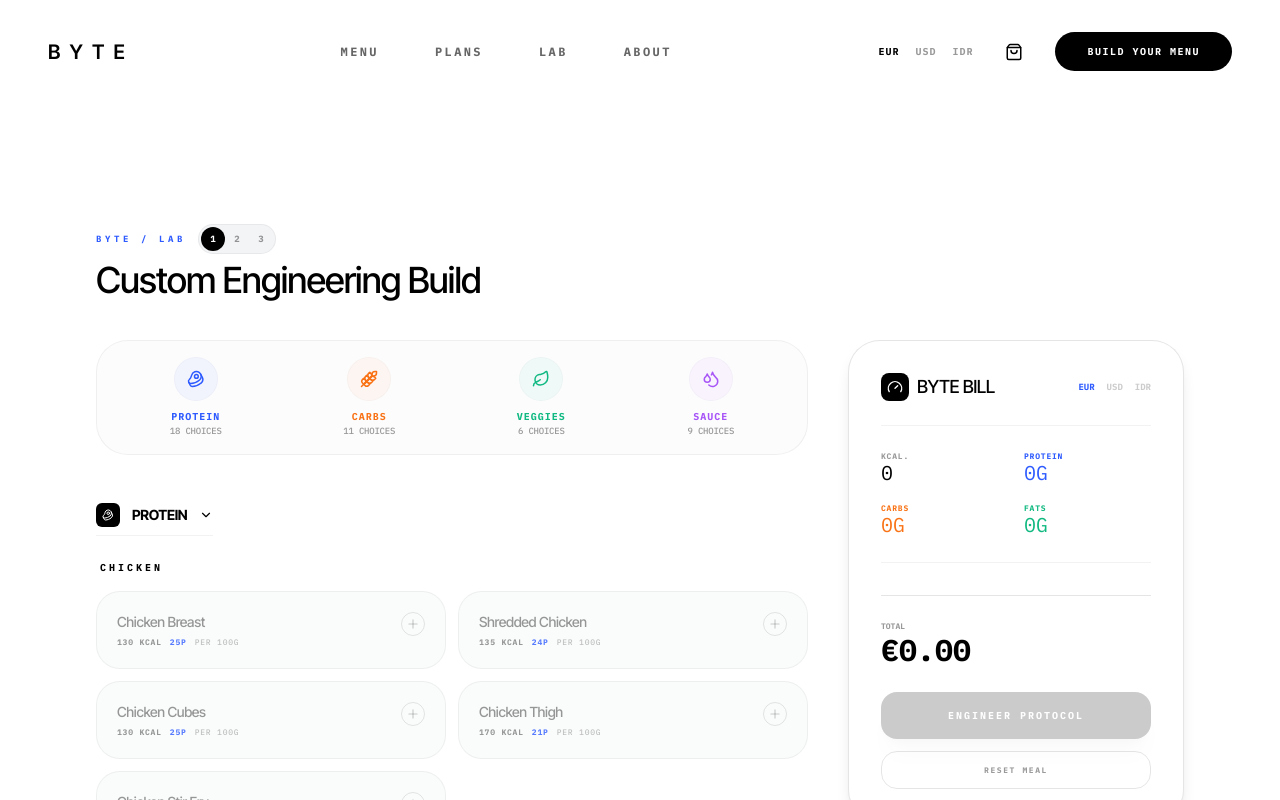
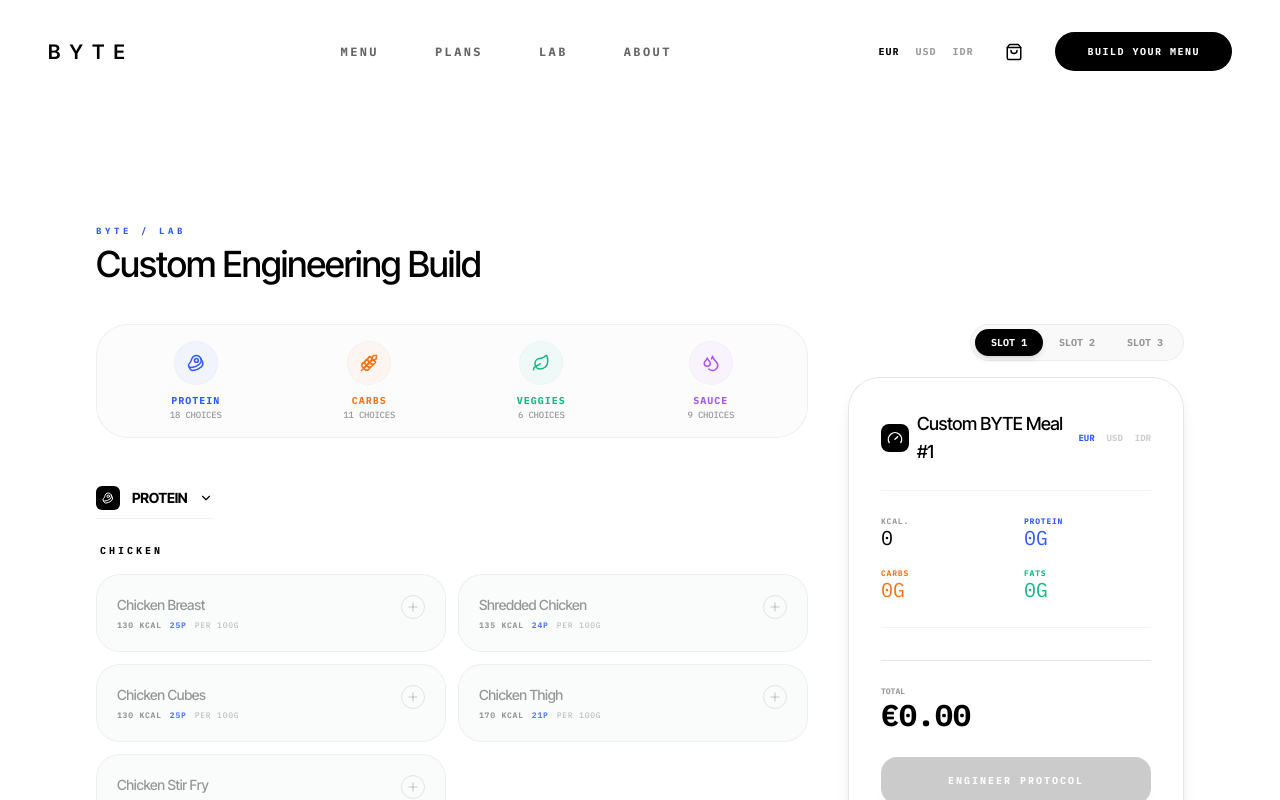
Before and after one commit to gitcipi/BYTELAB, a React (Vite) app: page /lab in a window 1280 px wide. Shown: the top 800 px of the page. Built offline with nearby package versions, Linux system fonts and the light colour scheme.

Commit message:
feat(lab): move slot switcher and rename byte bill title

```diff
--- a/src/pages/Lab.tsx
+++ b/src/pages/Lab.tsx
@@ -224,17 +224,6 @@
           <div className="space-y-1.5">
             <div className="flex items-center gap-3">
               <span className="text-[9px] font-mono tracking-[0.4em] text-accent uppercase font-bold">Byte / Lab</span>
-              <div className="flex bg-gray-100 rounded-full p-0.5 border border-black/5">
-                {[0, 1, 2].map(i => (
-                  <button
-                    key={i}
-                    onClick={() => setActiveSlot(i)}
-                    className={`w-6 h-6 rounded-full text-[9px] font-mono font-bold transition-all ${activeSlot === i ? 'bg-black text-white' : 'text-black/40 hover:text-black'}`}
-                  >
-                    {i + 1}
-                  </button>
-                ))}
-              </div>
             </div>
             <h1 className="text-3xl md:text-4xl font-heading font-medium tracking-tight text-black">{dynamicMealName}</h1>
           </div>
@@ -405,11 +394,22 @@
           </div>
 
           <div className="lg:col-span-4 relative">
+            <div className="flex bg-gray-100/50 rounded-full p-1 border border-black/5 mb-4 w-fit ml-auto">
+              {[0, 1, 2].map(i => (
+                <button
+                  key={i}
+                  onClick={() => setActiveSlot(i)}
+                  className={`px-4 py-1.5 rounded-full text-[10px] font-mono font-bold transition-all ${activeSlot === i ? 'bg-black text-white shadow-md' : 'text-black/40 hover:text-black'}`}
+                >
+                  SLOT {i + 1}
+                </button>
+              ))}
+            </div>
             <div className="lg:sticky lg:top-24 bg-white rounded-[32px] border border-black/10 p-8 shadow-lg flex flex-col max-h-[80vh]">
               <div className="flex items-center justify-between mb-6">
                 <div className="flex items-center gap-2">
                   <div className="p-1.5 bg-black rounded-lg text-white"><Gauge size={16} /></div>
-                  <h3 className="text-lg font-heading font-medium text-black">BYTE BILL</h3>
+                  <h3 className="text-lg font-heading font-medium text-black">Custom BYTE Meal #{activeSlot + 1}</h3>
                 </div>
                 <div className="flex gap-3 text-[9px] font-mono font-bold">
                   {['EUR', 'USD', 'IDR'].map(curr => (
```
